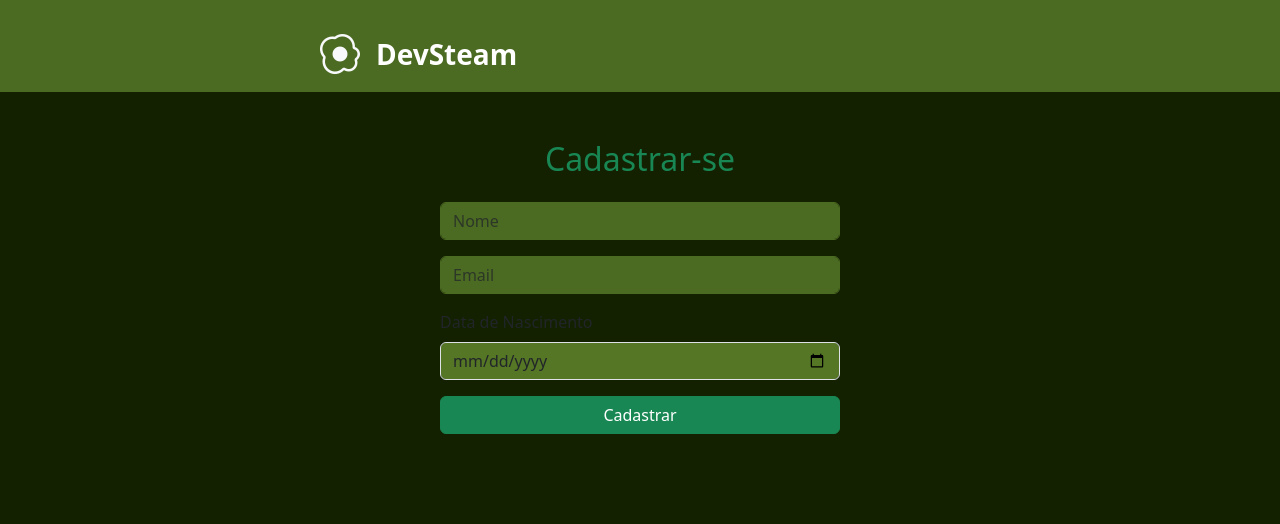
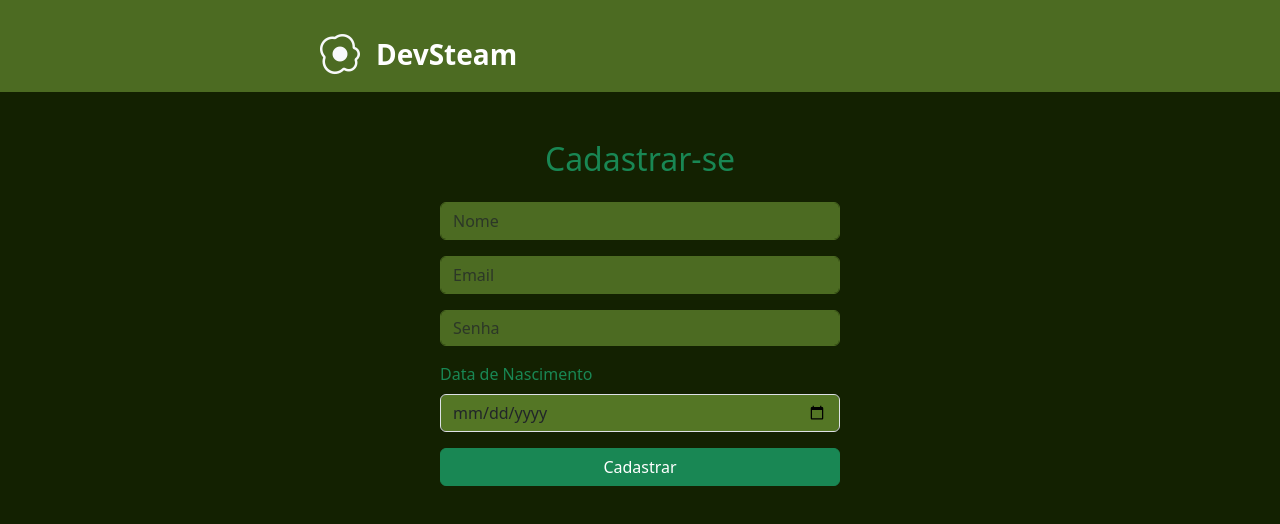
Before and after one commit to BiaS1lva6/devSteam-2025-main, a React app: page /cadastrar-se in a window 1280 px wide. Shown: the top 524 px of the page. Built offline with nearby package versions, Linux system fonts and the light colour scheme; the HTML template or start-up script is replaced by a standard one.

Commit message:
arrumando cadastrar

```diff
--- a/src/App.css
+++ b/src/App.css
@@ -59,6 +59,10 @@ input.form-control:focus {
 }
 
 #frmEmail {
+  background-color: #4C6B22 !important;
+  border-color: #4C6B22;
+}
+#frmSenha {
   background-color: #4C6B22 !important;
   border-color: #4C6B22;
 }
--- a/src/pages/Cadastrar.jsx
+++ b/src/pages/Cadastrar.jsx
@@ -6,6 +6,7 @@ import { Link, useNavigate } from 'react-router';
 const Cadastrar = () => {
   const [nome, setNome] = useState("");
   const [email, setEmail] = useState("");
+  const [Senha, setSenha] = useState("");
   const [dia, setDia] = useState("");
   const [mes, setMes] = useState("");
   const [ano, setAno] = useState("");
@@ -65,7 +66,21 @@ const Cadastrar = () => {
           </div>
 
           <div className="mb-3">
-            <label htmlFor="frmNascimento " className="form-label">
+            <input
+              value={Senha}
+              onChange={(e) => setSenha(e.target.value)}
+              className="h-100 aria-describedby  form-control"
+              type="Senha"
+              name="frmSenha"
+              id="frmSenha"
+              placeholder="Senha"
+              required
+            />
+          </div>
+
+
+          <div className="mb-3">
+            <label htmlFor="frmNascimento " className="form-label text-success ">
               Data de Nascimento
             </label>
             <input
--- a/src/pages/Perfil.jsx
+++ b/src/pages/Perfil.jsx
@@ -1,7 +1,7 @@
 import React from "react";
 
 import Cartoes from "./Cartoes";
-import { Link } from "react-router-dom";
+import { Link } from "react-router";
 
 
 
```
